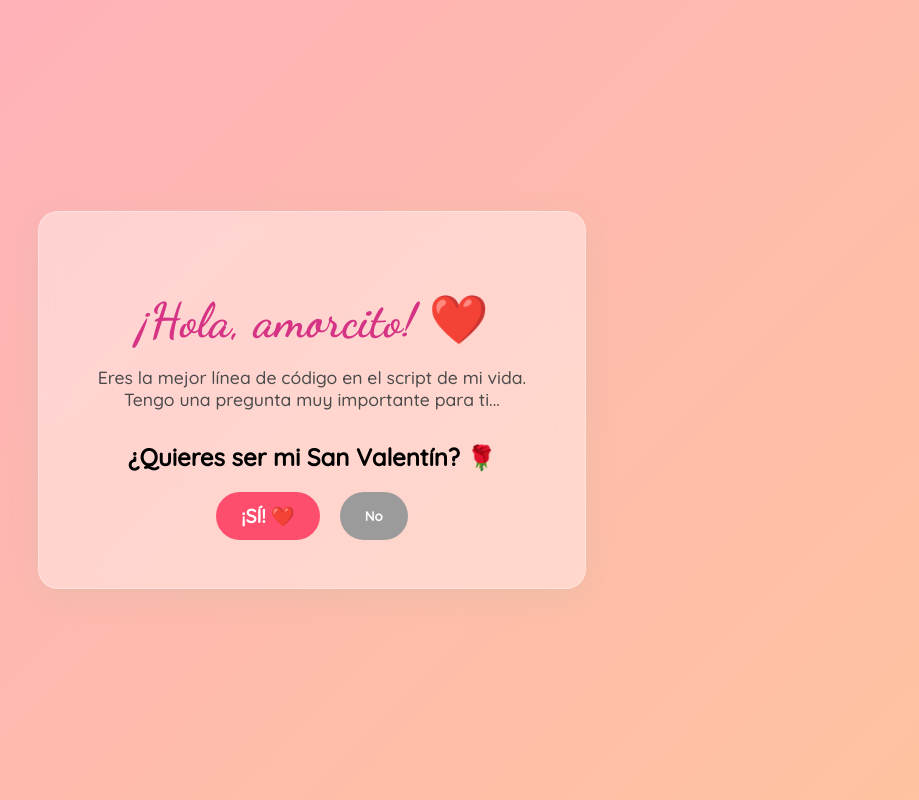
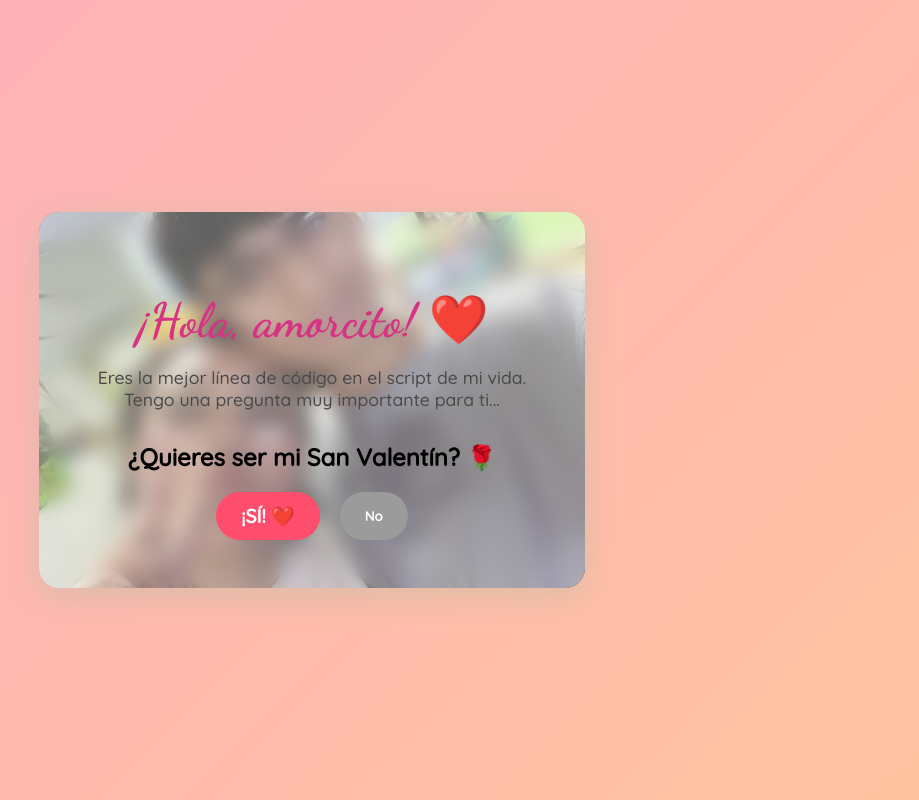
Before and after one commit to K876490/proyecto-san-valentin, a plain HTML site: page index.html in a window 1280 px wide. Shown: the whole page, without its empty margins (328-1247 px from the left). Drawn offline with nearby package versions, Linux system fonts and the light colour scheme.

Commit message:
Imagen glass-card corregida

```diff
--- a/index.html
+++ b/index.html
@@ -11,7 +11,7 @@
 <body>
 
     <div class="container">
-        <div class="glass-card">
+        <div class="glass-card"href=c:\Users\Kevin\Downloads\WhatsApp Image 2026-02-09 at 10.53.12 AM.jpeg>
             <h1 class="title">¡Hola, amorcito! ❤️</h1>
             <p class="message">
                 Eres la mejor línea de código en el script de mi vida.
--- a/script.js
+++ b/script.js
@@ -23,7 +23,6 @@ btnNo.addEventListener('mouseover', () => {
 // Cuando hace clic en "SÍ"
 btnYes.addEventListener('click', () => {
     modal.classList.remove('hidden');
-
     // Lanzar confeti de corazones
     const duration = 15 * 1000;
     const animationEnd = Date.now() + duration;
--- a/style.css
+++ b/style.css
@@ -13,17 +13,43 @@ body {
 }
 
 .glass-card {
-    background: rgba(255, 255, 255, 0.4);
-    backdrop-filter: blur(12px);
-    -webkit-backdrop-filter: blur(12px);
+    position: relative;
+    overflow: hidden;
     border-radius: 20px;
-    border: 1px solid rgba(255, 255, 255, 0.3);
     padding: 3rem;
     text-align: center;
-    box-shadow: 0 8px 32px 0 rgba(71, 200, 146, 0.1);
     max-width: 450px;
     z-index: 10;
+
+    /* Imagen de fondo */
+    background-image: url("img/fondo.jpg");
+    background-size: cover;
+    background-position: center;
+    background-repeat: no-repeat;
+
+    /* Sombra */
+    box-shadow: 0 8px 32px 0 rgba(71, 200, 146, 0.2);
 }
+
+/* Capa glass encima de la imagen */
+.glass-card::before {
+    content: "";
+    position: absolute;
+    inset: 0;
+    background: rgba(255, 255, 255, 0.35);
+    backdrop-filter: blur(10px);
+    -webkit-backdrop-filter: blur(10px);
+    border-radius: 20px;
+    z-index: 0;
+}
+
+/* Para que el contenido quede encima */
+.glass-card * {
+    position: relative;
+    z-index: 1;
+}
+
+
 
 .title {
     font-family: 'Dancing Script', cursive;
```
Also changed, not shown: img/fondo.jpg (added).
